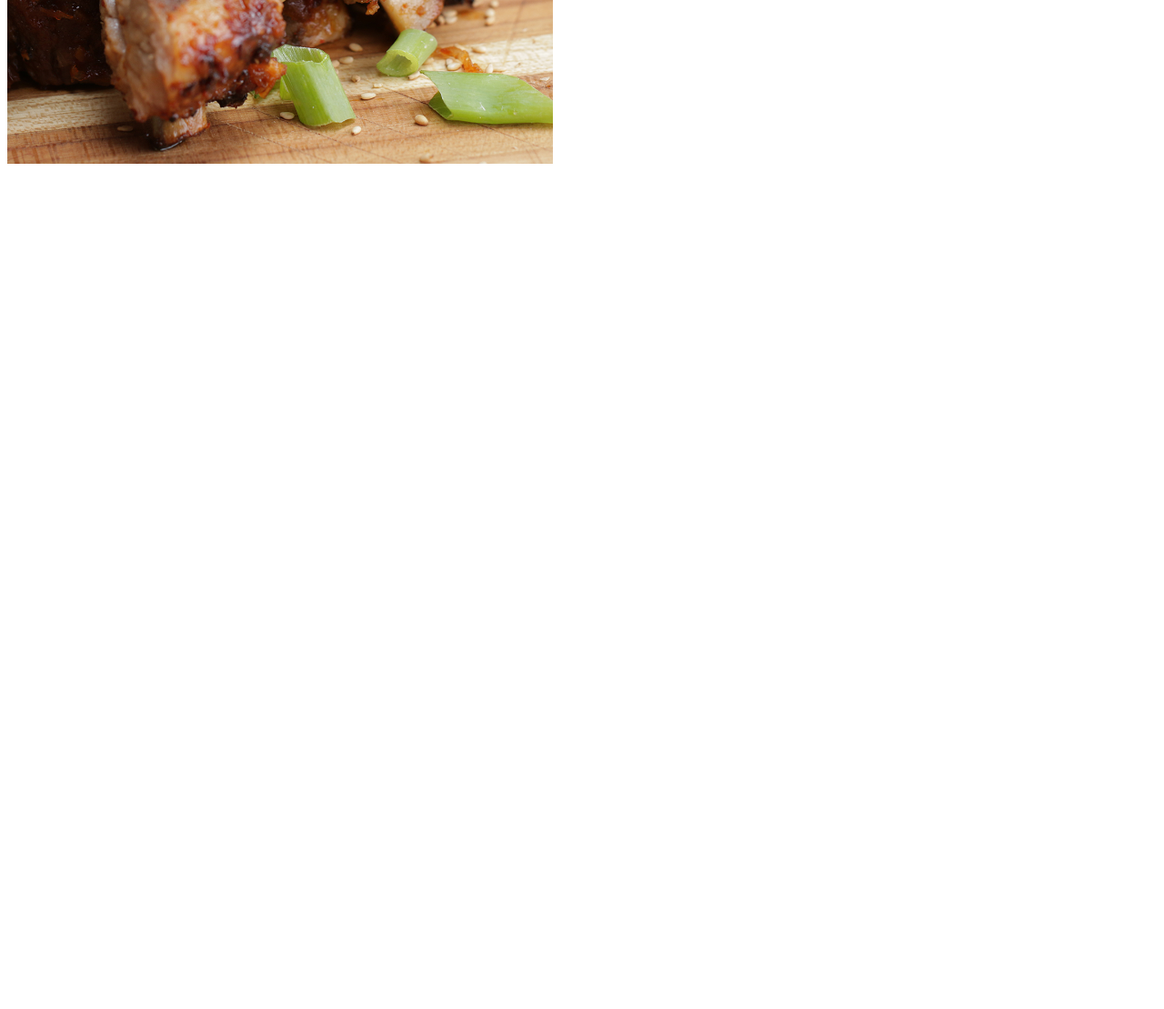
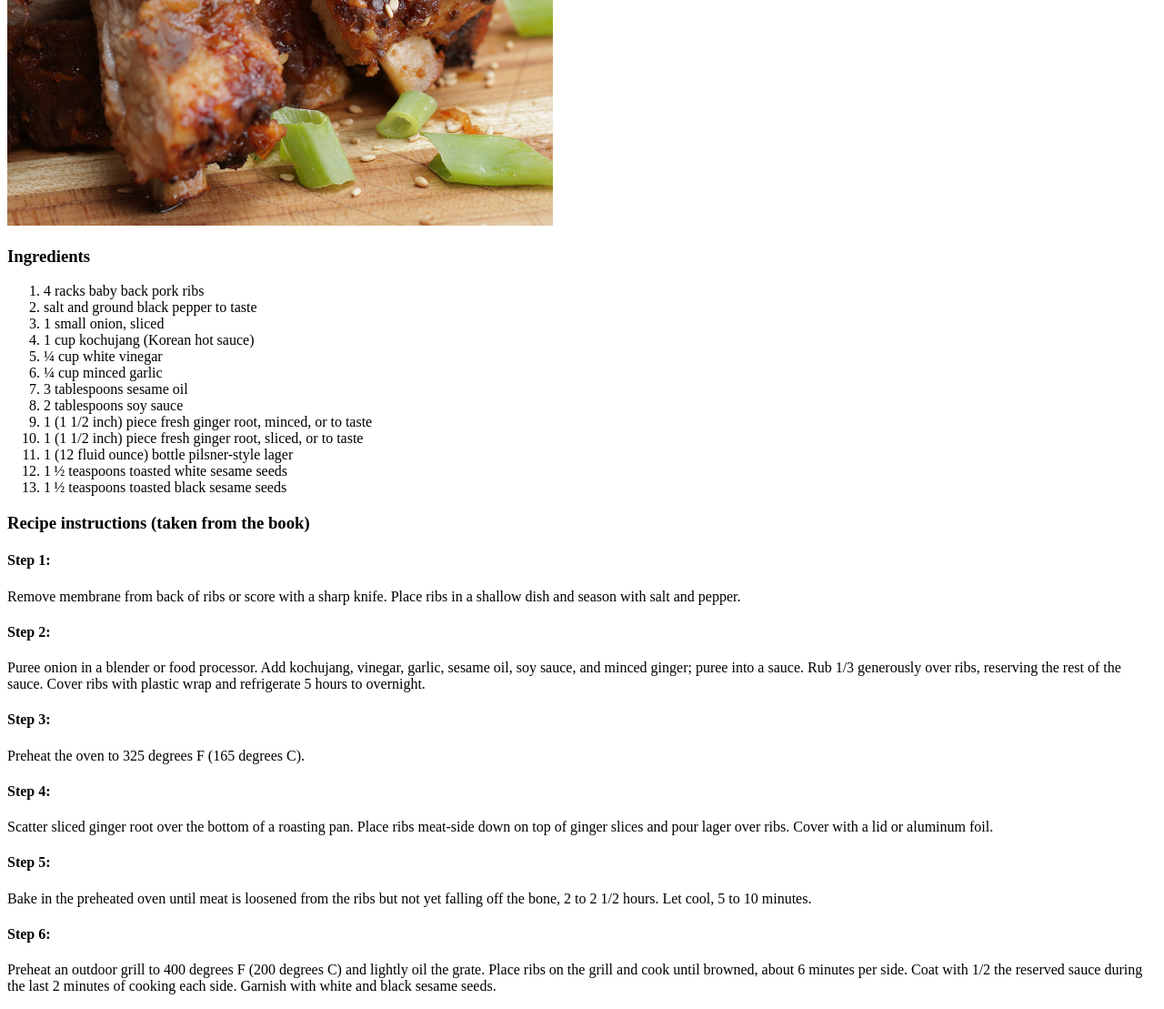
Before and after one commit to compnu/odin-recipes, a plain HTML site: page recipes/spicy_korean_ribs.html in a window 1280 px wide. Shown: the part 500-1609 px from the top of the page at 91% size. Before the commit the page ends 800 px from the top, so only its background shows below. Drawn offline with Linux system fonts and the light colour scheme.

Commit message:
Add the recipe of spicy korean ribs

```diff
--- a/recipes/spicy_korean_ribs.html
+++ b/recipes/spicy_korean_ribs.html
@@ -9,7 +9,52 @@
 <body>
     <h1>Spicy Korean Ribs</h1>
 
+    <p>This recipe for spicy korean ribs are a favorite of people around the world. </p>
+    <p>You're welcome!</p>
+
     <img src="../images/Korean-Style_Ribs.jpg" alt="" style="width:600px;height: 600px;">
 
+    <div>
+        <h3>Ingredients</h3>
+
+        <ol>
+            <li>4 racks baby back pork ribs</li>
+            <li>salt and ground black pepper to taste</li>
+            <li>1 small onion, sliced</li>
+            <li>1 cup kochujang (Korean hot sauce)</li>
+            <li>¼ cup white vinegar</li>
+            <li>¼ cup minced garlic</li>
+            <li>3 tablespoons sesame oil</li>
+            <li>2 tablespoons soy sauce</li>
+            <li>1 (1 1/2 inch) piece fresh ginger root, minced, or to taste</li>
+            <li>1 (1 1/2 inch) piece fresh ginger root, sliced, or to taste</li>
+            <li>1 (12 fluid ounce) bottle pilsner-style lager</li>
+            <li>1 ½ teaspoons toasted white sesame seeds</li>
+            <li>1 ½ teaspoons toasted black sesame seeds</li>
+        </ol>
+    </div>
+
+    <div>
+        <h3>Recipe instructions (taken from the book)</h3>
+
+        <h4>Step 1:</h4>
+        <p>Remove membrane from back of ribs or score with a sharp knife. Place ribs in a shallow dish and season with salt and pepper.</p>
+
+        <h4>Step 2:</h4>
+        <p>Puree onion in a blender or food processor. Add kochujang, vinegar, garlic, sesame oil, soy sauce, and minced ginger; puree into a sauce. Rub 1/3 generously over ribs, reserving the rest of the sauce. Cover ribs with plastic wrap and refrigerate 5 hours to overnight.</p>
+
+        <h4>Step 3:</h4>
+        <p>Preheat the oven to 325 degrees F (165 degrees C).</p>
+
+        <h4>Step 4:</h4>
+        <p>Scatter sliced ginger root over the bottom of a roasting pan. Place ribs meat-side down on top of ginger slices and pour lager over ribs. Cover with a lid or aluminum foil.</p>
+
+        <h4>Step 5:</h4>
+        <p>Bake in the preheated oven until meat is loosened from the ribs but not yet falling off the bone, 2 to 2 1/2 hours. Let cool, 5 to 10 minutes.</p>
+
+        <h4>Step 6:</h4>
+        <p>Preheat an outdoor grill to 400 degrees F (200 degrees C) and lightly oil the grate. Place ribs on the grill and cook until browned, about 6 minutes per side. Coat with 1/2 the reserved sauce during the last 2 minutes of cooking each side. Garnish with white and black sesame seeds.</p>
+
+    </div>
 </body>
 </html>
```
Also changed, not shown: recipes/lasagna.html (+0 -3 lines).
